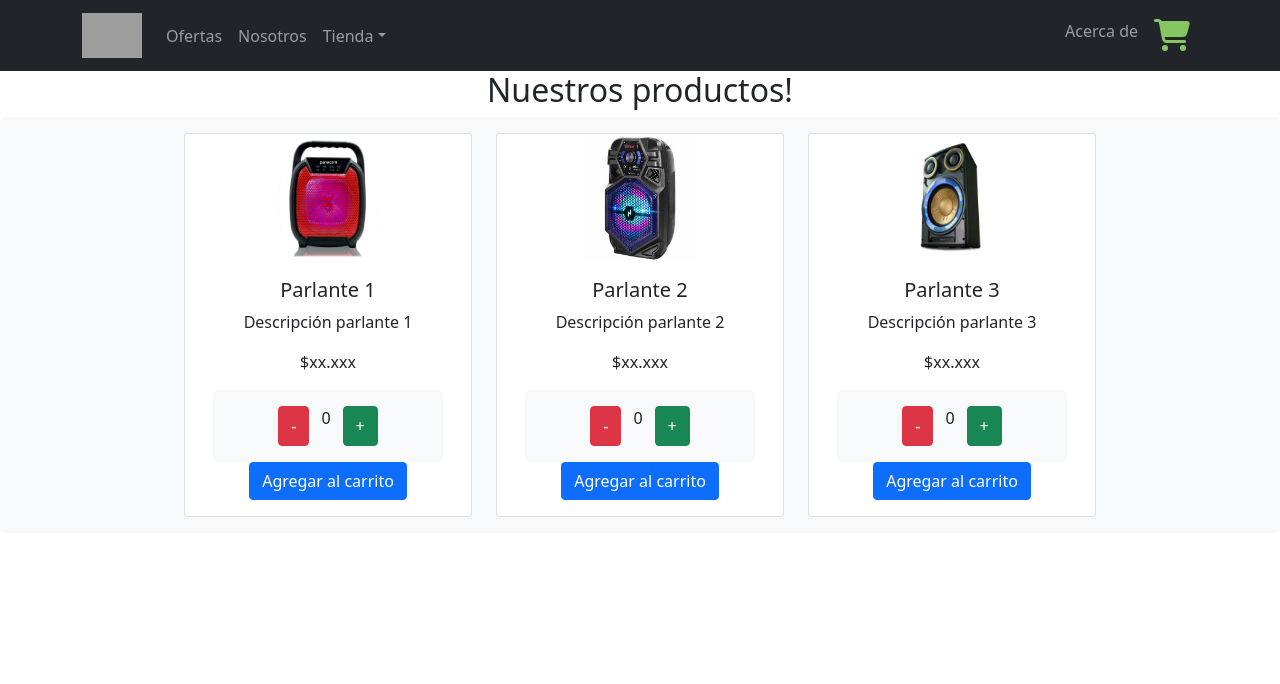
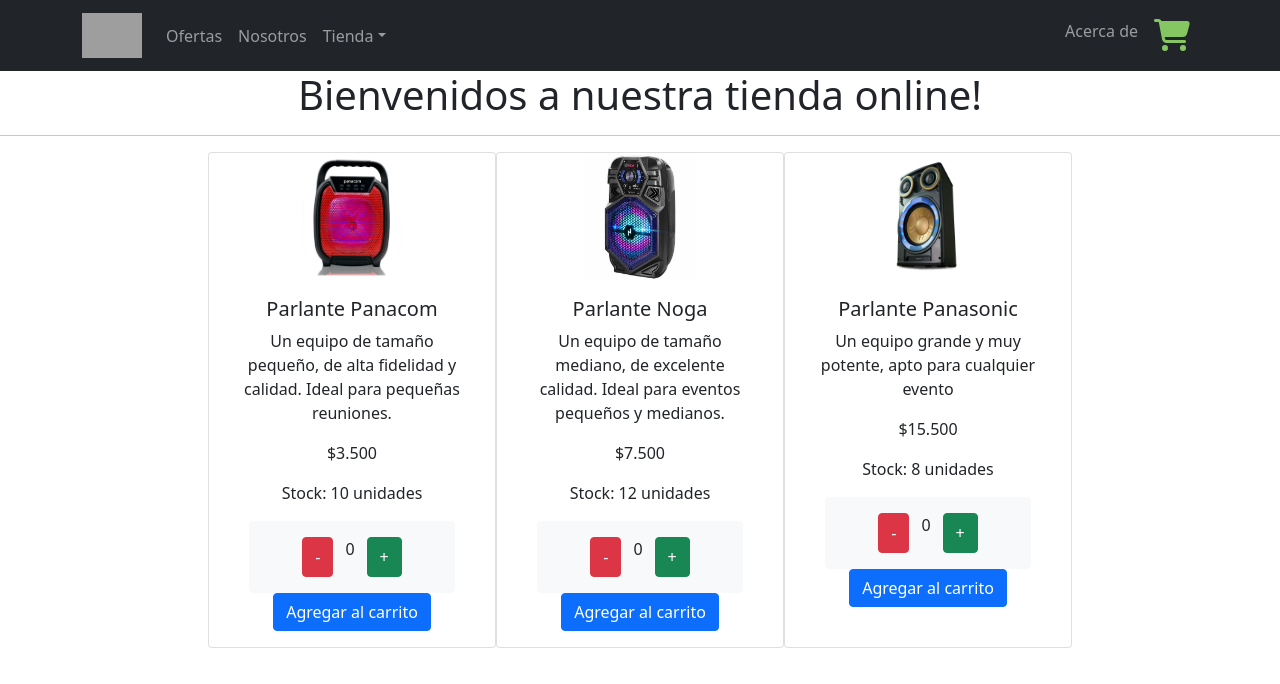
Before and after one commit to Mateoriver97/proyecto-react, a React (Create React App) app: page / in a window 1280 px wide. Shown: the top 684 px of the page. Built offline with nearby package versions, Linux system fonts and the light colour scheme; grey boxes are pictures that could not be loaded.

Commit message:
catalogo con map

```diff
--- /dev/null
+++ b/public/data.json
@@ -0,0 +1,26 @@
+[
+    {
+        "Id": 1,
+        "Title": "Parlante Panacom",
+        "Descr": "Un equipo de tamaño pequeño, de alta fidelidad y calidad. Ideal para pequeñas reuniones.",
+        "Precio": "$3.500",
+        "Img": "parlante1.png",
+        "Stock": "10"
+    },
+    {
+        "Id": 2,
+        "Title": "Parlante Noga",
+        "Descr": "Un equipo de tamaño mediano, de excelente calidad. Ideal para eventos pequeños y medianos.",
+        "Precio": "$7.500",
+        "Img": "parlante2.png",
+        "Stock": "12"
+    },
+    {
+        "Id": 3,
+        "Title": "Parlante Panasonic",
+        "Descr": "Un equipo grande y muy potente, apto para cualquier evento",
+        "Precio": "$15.500",
+        "Img": "parlante3.png",
+        "Stock": "8"
+    }
+]
--- a/src/App.js
+++ b/src/App.js
@@ -10,7 +10,7 @@
   return (
     <div>
       <BarraNav />
-      <ItemListContainer />
+      <ItemListContainer greetings={"Bienvenidos a nuestra tienda online!"}/>
     </div>
   );
 }
--- /dev/null
+++ b/src/components/Item.js
@@ -0,0 +1,27 @@
+import React from "react";
+import Contador from "./Contador";
+import { Card, Button, Container, Row, Col } from 'react-bootstrap';
+
+function Item({Title, Descr, Precio, Img, Stock}) {
+    return(
+            <Card className="text-center" style={{ width: "18rem"}}>
+              <Card.Img
+               variant="top"
+               src={require(`../assets/${Img}`)}
+               alt="Imagen del parlante 1"
+               style={{height:"8rem", width: "7rem"}}
+               className="display-block mx-auto"
+              />
+              <Card.Body>
+                <Card.Title>{Title}</Card.Title>
+                <Card.Text>{Descr}</Card.Text>
+                <Card.Text className="font-dark">{Precio}</Card.Text>
+                <Card.Text className="font-dark">Stock: {Stock} unidades</Card.Text>
+                <Contador stock={Stock}/>
+                <Button variant="primary">Agregar al carrito</Button>
+              </Card.Body>
+            </Card>
+    )
+}
+
+export default Item;
--- /dev/null
+++ b/src/components/ItemList.js
@@ -0,0 +1,23 @@
+import React from "react";
+import Item from "./Item";
+import { Card, Button, Container, Row, Col } from 'react-bootstrap';
+
+function ItemList({listadoDeProductos}) {
+    return(
+        //console.log('listadoDeProductos', listadoDeProductos)
+        <Container fluid="md">
+            <Row className='justify-content-md-center'>
+                {listadoDeProductos.map( (unProducto) => <Item
+                Title={unProducto.Title}
+                Descr={unProducto.Descr}
+                Precio={unProducto.Precio}
+                Stock={unProducto.Stock}
+                Img={unProducto.Img}
+                />
+                )}
+            </Row>
+        </Container>
+    )
+}
+
+export default ItemList;
--- a/src/components/ItemListContainer.js
+++ b/src/components/ItemListContainer.js
@@ -1,72 +1,36 @@
 import './ItemListContainer.css';
-import React from 'react';
+import React, { useEffect, useState } from 'react';
 import { Card, Button, Container, Row, Col } from 'react-bootstrap';
 import Contador from './Contador';
+import ItemList from './ItemList';
 
-function ItemListContainer() {
+function ItemListContainer({greetings}) {
+  const [productos, setProductos]=useState([])
+
+  useEffect(() => {
+    setTimeout(
+      () => {
+    fetch('data.json', {
+      headers: {
+        'Content-Type': 'application/json',
+        'Accept': 'application/json'
+      }
+    })
+     .then(res=>res.json())
+     .then(data=>setProductos(data))
+     .catch(err=>console.log(err))
+  }, 2000)
+}, []);
+
+  console.log("Productos:", productos)
+
     return (
       <>
-       <div><h2 className="font text-center">Nuestros productos!</h2></div>
-       <Container fluid>
-        <Row xs="auto" md="auto" className="p-3 bg-light rounded-3 justify-content-center">
-          <Col>
-            <Card className="text-center" style={{ width: "18rem"}}>
-              <Card.Img
-               variant="top"
-               src={require("../assets/parlante1.png")}
-               alt="Imagen del parlante 1"
-               style={{height:"8rem", width: "7rem"}}
-               className="display-block mx-auto"
-              />
-              <Card.Body>
-                <Card.Title>Parlante 1</Card.Title>
-                <Card.Text>Descripción parlante 1</Card.Text>
-                <Card.Text className="font-dark">$xx.xxx</Card.Text>
-                <Contador stock={10}/>
-                <Button variant="primary">Agregar al carrito</Button>
-              </Card.Body>
-            </Card>
-          </Col>
-          <Col>
-            <Card className="text-center" style={{ width: "18rem"}}>
-              <Card.Img
-               variant="top"
-               src={require("../assets/parlante2.png")}
-               style={{height:"8rem", width: "7rem"}}
-               className="display-block mx-auto"
-               alt="Imagen del parlante 2"
-               />
-              <Card.Body>
-                <Card.Title>Parlante 2</Card.Title>
-                <Card.Text>Descripción parlante 2</Card.Text>
-                <Card.Text className="font-dark">$xx.xxx</Card.Text>
-                <Contador stock={12}/>
-                <Button variant="primary">Agregar al carrito</Button>
-              </Card.Body>
-            </Card>
-          </Col>
-          <Col>
-            <Card className="text-center" style={{ width: "18rem"}}>
-              <Card.Img
-               variant="top"
-               src={require("../assets/parlante3.png")}
-               style={{height:"8rem", width: "7rem"}}
-               className="display-block mx-auto"
-               alt="Imagen del parlante 2"
-              />
-              <Card.Body>
-                <Card.Title>Parlante 3</Card.Title>
-                <Card.Text>Descripción parlante 3</Card.Text>
-                <Card.Text className="font-dark">$xx.xxx</Card.Text>
-                <Contador stock={8}/>
-                <Button variant="primary">Agregar al carrito</Button>
-              </Card.Body>
-            </Card>
-          </Col>
-        </Row>
-       </Container>
-</>
-    );
+       <h1 className="font text-center">{greetings}</h1>
+       <hr />
+       <ItemList listadoDeProductos={productos} />
+      </>
+    )
 }
 
 export default ItemListContainer;
```
